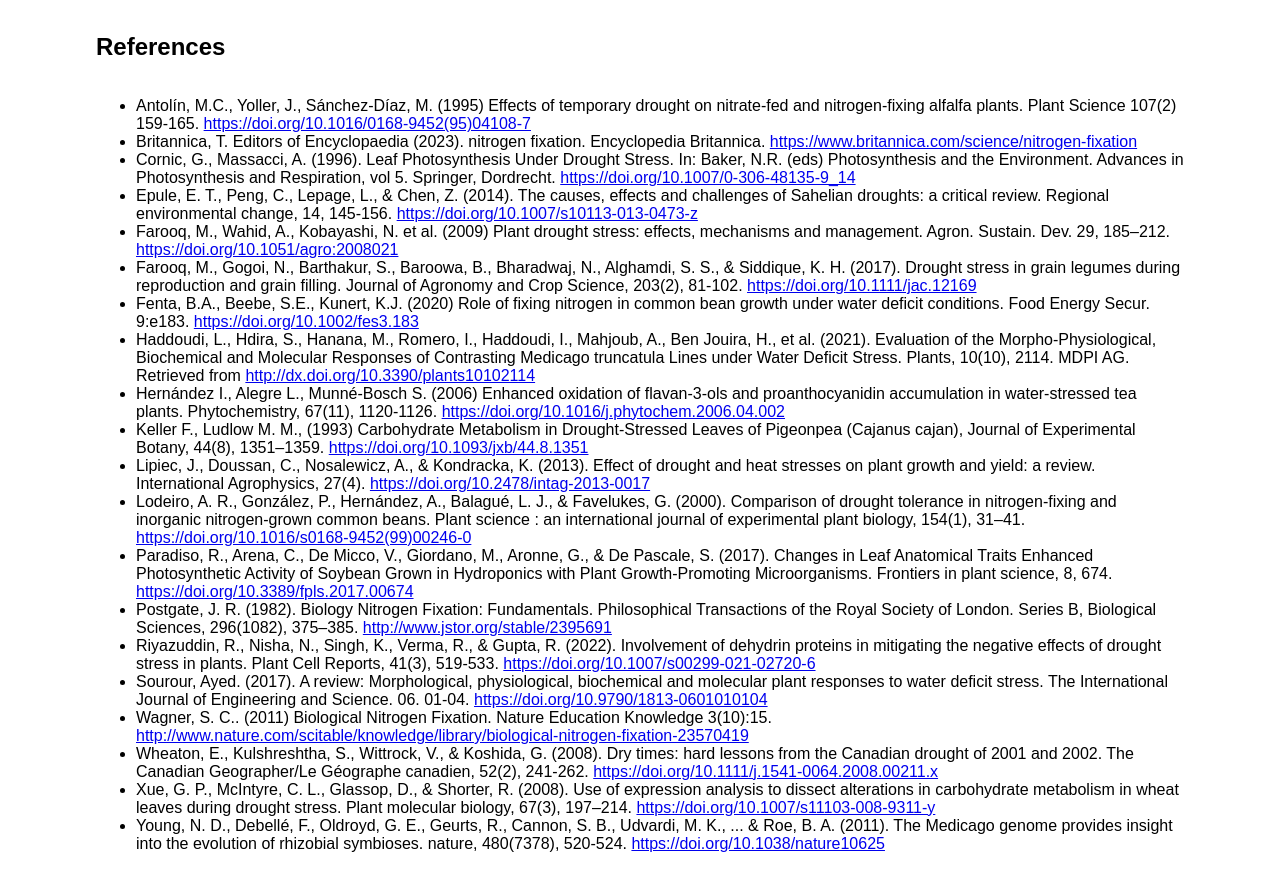
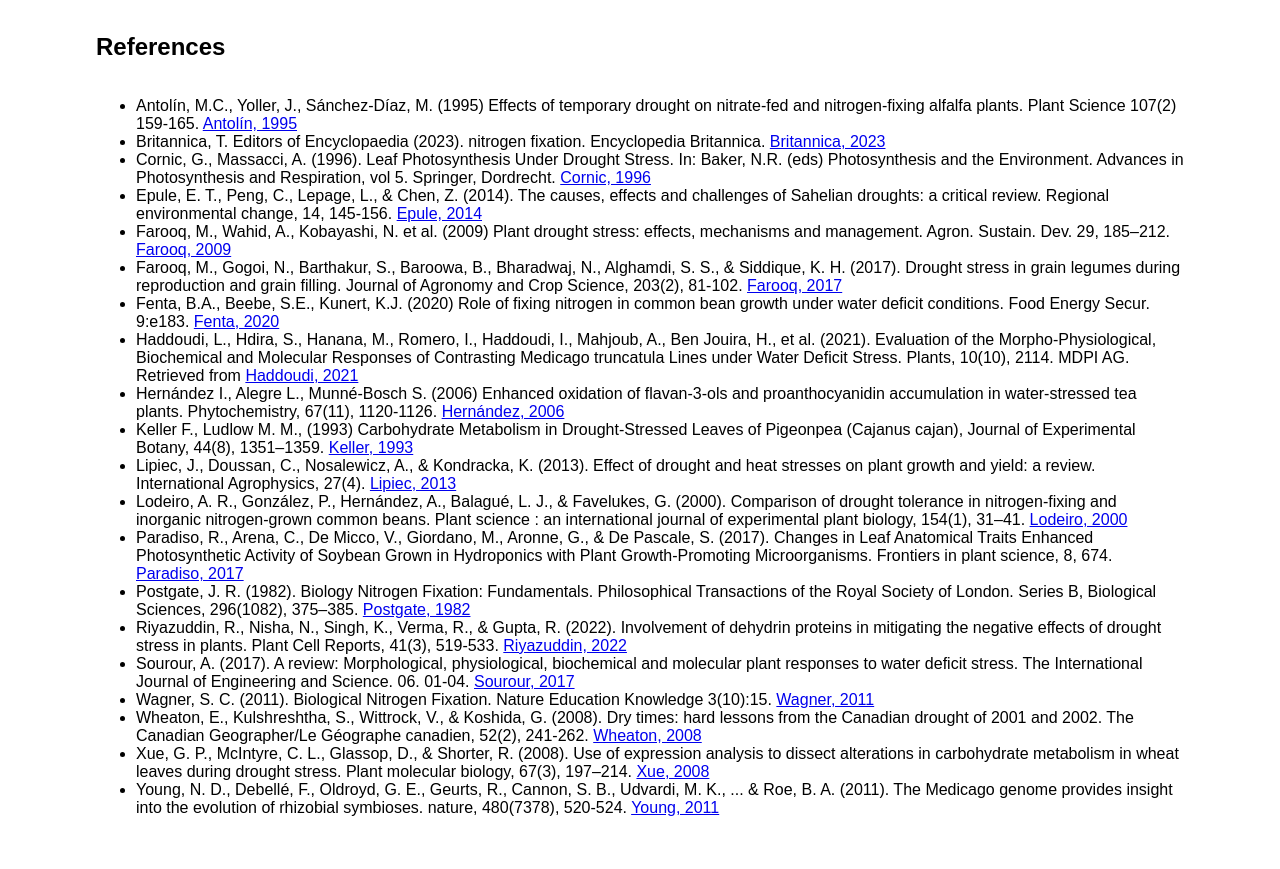
Before and after one commit to marcorampin/MEC7-Ecology-Ecosystems-Lab, a plain HTML site: page index.html in a window 1280 px wide. Shown: the part 8167-9036 px from the top of the page. After the commit the page ends 9000 px from the top, so only its background shows below. Drawn offline with nearby package versions, Linux system fonts and the light colour scheme.

Commit message:
Changed references links

```diff
--- a/index.html
+++ b/index.html
@@ -175,26 +175,26 @@ chlorophyll b is one of the pigments most sensitive to degradation during water-
    	<div id="references-page" class="grid">
    		<h2 id="references-title">References</h2>
    		<ul>
-   			<li>Antolín, M.C., Yoller, J., Sánchez-Díaz, M. (1995) Effects of temporary drought on nitrate-fed and nitrogen-fixing alfalfa plants. Plant Science 107(2) 159-165. <a href="https://doi.org/10.1016/0168-9452(95)04108-7">https://doi.org/10.1016/0168-9452(95)04108-7</a>
-   			<li>Britannica, T. Editors of Encyclopaedia (2023). nitrogen fixation. Encyclopedia Britannica. <a href="https://www.britannica.com/science/nitrogen-fixation">https://www.britannica.com/science/nitrogen-fixation</a>
-   			<li>Cornic, G., Massacci, A. (1996). Leaf Photosynthesis Under Drought Stress. In: Baker, N.R. (eds) Photosynthesis and the Environment. Advances in Photosynthesis and Respiration, vol 5. Springer, Dordrecht. <a href="https://doi.org/10.1007/0-306-48135-9_14">https://doi.org/10.1007/0-306-48135-9_14</a>
-   			<li>Epule, E. T., Peng, C., Lepage, L., & Chen, Z. (2014). The causes, effects and challenges of Sahelian droughts: a critical review. Regional environmental change, 14, 145-156. <a href="https://doi.org/10.1007/s10113-013-0473-z">https://doi.org/10.1007/s10113-013-0473-z</a>
-   			<li>Farooq, M., Wahid, A., Kobayashi, N. et al. (2009) Plant drought stress: effects, mechanisms and management. Agron. Sustain. Dev. 29, 185–212. <a href="https://doi.org/10.1051/agro:2008021">https://doi.org/10.1051/agro:2008021</a>
-   			<li>Farooq, M., Gogoi, N., Barthakur, S., Baroowa, B., Bharadwaj, N., Alghamdi, S. S., & Siddique, K. H. (2017). Drought stress in grain legumes during reproduction and grain filling. Journal of Agronomy and Crop Science, 203(2), 81-102. <a href="https://doi.org/10.1111/jac.12169">https://doi.org/10.1111/jac.12169</a>
-   			<li>Fenta, B.A., Beebe, S.E., Kunert, K.J. (2020) Role of fixing nitrogen in common bean growth under water deficit conditions. Food Energy Secur. 9:e183. <a href="https://doi.org/10.1002/fes3.183">https://doi.org/10.1002/fes3.183</a>
-   			<li>Haddoudi, L., Hdira, S., Hanana, M., Romero, I., Haddoudi, I., Mahjoub, A., Ben Jouira, H., et al. (2021). Evaluation of the Morpho-Physiological, Biochemical and Molecular Responses of Contrasting Medicago truncatula Lines under Water Deficit Stress. Plants, 10(10), 2114. MDPI AG. Retrieved from <a href="http://dx.doi.org/10.3390/plants10102114">http://dx.doi.org/10.3390/plants10102114</a>
-   			<li>Hernández I., Alegre L., Munné-Bosch S. (2006) Enhanced oxidation of flavan-3-ols and proanthocyanidin accumulation in water-stressed tea plants. Phytochemistry, 67(11), 1120-1126. <a href="https://doi.org/10.1016/j.phytochem.2006.04.002">https://doi.org/10.1016/j.phytochem.2006.04.002</a>
-   			<li>Keller  F., Ludlow M. M., (1993) Carbohydrate Metabolism in Drought-Stressed Leaves of Pigeonpea (Cajanus cajan), Journal of Experimental Botany, 44(8), 1351–1359. <a href="https://doi.org/10.1093/jxb/44.8.1351">https://doi.org/10.1093/jxb/44.8.1351</a>
-   			<li>Lipiec, J., Doussan, C., Nosalewicz, A., & Kondracka, K. (2013). Effect of drought and heat stresses on plant growth and yield: a review. International Agrophysics, 27(4). <a href="https://doi.org/10.2478/intag-2013-0017">https://doi.org/10.2478/intag-2013-0017</a>
-   			<li>Lodeiro, A. R., González, P., Hernández, A., Balagué, L. J., & Favelukes, G. (2000). Comparison of drought tolerance in nitrogen-fixing and inorganic nitrogen-grown common beans. Plant science : an international journal of experimental plant biology, 154(1), 31–41. <a href="https://doi.org/10.1016/s0168-9452(99)00246-0">https://doi.org/10.1016/s0168-9452(99)00246-0</a>
-   			<li>Paradiso, R., Arena, C., De Micco, V., Giordano, M., Aronne, G., & De Pascale, S. (2017). Changes in Leaf Anatomical Traits Enhanced Photosynthetic Activity of Soybean Grown in Hydroponics with Plant Growth-Promoting Microorganisms. Frontiers in plant science, 8, 674. <a href="https://doi.org/10.3389/fpls.2017.00674">https://doi.org/10.3389/fpls.2017.00674</a>
-   			<li>Postgate, J. R. (1982). Biology Nitrogen Fixation: Fundamentals. Philosophical Transactions of the Royal Society of London. Series B, Biological Sciences, 296(1082), 375–385. <a href="http://www.jstor.org/stable/2395691">http://www.jstor.org/stable/2395691</a>
-   			<li>Riyazuddin, R., Nisha, N., Singh, K., Verma, R., & Gupta, R. (2022). Involvement of dehydrin proteins in mitigating the negative effects of drought stress in plants. Plant Cell Reports, 41(3), 519-533. <a href="https://doi.org/10.1007/s00299-021-02720-6">https://doi.org/10.1007/s00299-021-02720-6</a>
-   			<li>Sourour, Ayed. (2017). A review: Morphological, physiological, biochemical and molecular plant responses to water deficit stress. The International Journal of Engineering and Science. 06. 01-04. <a href="https://doi.org/10.9790/1813-0601010104">https://doi.org/10.9790/1813-0601010104</a>
-   			<li>Wagner, S. C.. (2011) Biological Nitrogen Fixation. Nature Education Knowledge 3(10):15. <a href="http://www.nature.com/scitable/knowledge/library/biological-nitrogen-fixation-23570419">http://www.nature.com/scitable/knowledge/library/biological-nitrogen-fixation-23570419</a>
-   			<li>Wheaton, E., Kulshreshtha, S., Wittrock, V., & Koshida, G. (2008). Dry times: hard lessons from the Canadian drought of 2001 and 2002. The Canadian Geographer/Le Géographe canadien, 52(2), 241-262. <a href="https://doi.org/10.1111/j.1541-0064.2008.00211.x">https://doi.org/10.1111/j.1541-0064.2008.00211.x</a>
-   			<li>Xue, G. P., McIntyre, C. L., Glassop, D., & Shorter, R. (2008). Use of expression analysis to dissect alterations in carbohydrate metabolism in wheat leaves during drought stress. Plant molecular biology, 67(3), 197–214. <a href="https://doi.org/10.1007/s11103-008-9311-y">https://doi.org/10.1007/s11103-008-9311-y</a>
-   			<li>Young, N. D., Debellé, F., Oldroyd, G. E., Geurts, R., Cannon, S. B., Udvardi, M. K., ... & Roe, B. A. (2011). The Medicago genome provides insight into the evolution of rhizobial symbioses. nature, 480(7378), 520-524. <a href="https://doi.org/10.1038/nature10625">https://doi.org/10.1038/nature10625</a>
+   			<li>Antolín, M.C., Yoller, J., Sánchez-Díaz, M. (1995) Effects of temporary drought on nitrate-fed and nitrogen-fixing alfalfa plants. Plant Science 107(2) 159-165. <a href="https://doi.org/10.1016/0168-9452(95)04108-7">Antolín, 1995</a>
+   			<li>Britannica, T. Editors of Encyclopaedia (2023). nitrogen fixation. Encyclopedia Britannica. <a href="https://www.britannica.com/science/nitrogen-fixation">Britannica, 2023</a>
+   			<li>Cornic, G., Massacci, A. (1996). Leaf Photosynthesis Under Drought Stress. In: Baker, N.R. (eds) Photosynthesis and the Environment. Advances in Photosynthesis and Respiration, vol 5. Springer, Dordrecht. <a href="https://doi.org/10.1007/0-306-48135-9_14">Cornic, 1996</a>
+   			<li>Epule, E. T., Peng, C., Lepage, L., & Chen, Z. (2014). The causes, effects and challenges of Sahelian droughts: a critical review. Regional environmental change, 14, 145-156. <a href="https://doi.org/10.1007/s10113-013-0473-z">Epule, 2014</a>
+   			<li>Farooq, M., Wahid, A., Kobayashi, N. et al. (2009) Plant drought stress: effects, mechanisms and management. Agron. Sustain. Dev. 29, 185–212. <a href="https://doi.org/10.1051/agro:2008021">Farooq, 2009</a>
+   			<li>Farooq, M., Gogoi, N., Barthakur, S., Baroowa, B., Bharadwaj, N., Alghamdi, S. S., & Siddique, K. H. (2017). Drought stress in grain legumes during reproduction and grain filling. Journal of Agronomy and Crop Science, 203(2), 81-102. <a href="https://doi.org/10.1111/jac.12169">Farooq, 2017</a>
+   			<li>Fenta, B.A., Beebe, S.E., Kunert, K.J. (2020) Role of fixing nitrogen in common bean growth under water deficit conditions. Food Energy Secur. 9:e183. <a href="https://doi.org/10.1002/fes3.183">Fenta, 2020</a>
+   			<li>Haddoudi, L., Hdira, S., Hanana, M., Romero, I., Haddoudi, I., Mahjoub, A., Ben Jouira, H., et al. (2021). Evaluation of the Morpho-Physiological, Biochemical and Molecular Responses of Contrasting Medicago truncatula Lines under Water Deficit Stress. Plants, 10(10), 2114. MDPI AG. Retrieved from <a href="http://dx.doi.org/10.3390/plants10102114">Haddoudi, 2021</a>
+   			<li>Hernández I., Alegre L., Munné-Bosch S. (2006) Enhanced oxidation of flavan-3-ols and proanthocyanidin accumulation in water-stressed tea plants. Phytochemistry, 67(11), 1120-1126. <a href="https://doi.org/10.1016/j.phytochem.2006.04.002">Hernández, 2006</a>
+   			<li>Keller  F., Ludlow M. M., (1993) Carbohydrate Metabolism in Drought-Stressed Leaves of Pigeonpea (Cajanus cajan), Journal of Experimental Botany, 44(8), 1351–1359. <a href="https://doi.org/10.1093/jxb/44.8.1351">Keller, 1993</a>
+   			<li>Lipiec, J., Doussan, C., Nosalewicz, A., & Kondracka, K. (2013). Effect of drought and heat stresses on plant growth and yield: a review. International Agrophysics, 27(4). <a href="https://doi.org/10.2478/intag-2013-0017">Lipiec, 2013</a>
+   			<li>Lodeiro, A. R., González, P., Hernández, A., Balagué, L. J., & Favelukes, G. (2000). Comparison of drought tolerance in nitrogen-fixing and inorganic nitrogen-grown common beans. Plant science : an international journal of experimental plant biology, 154(1), 31–41. <a href="https://doi.org/10.1016/s0168-9452(99)00246-0">Lodeiro, 2000</a>
+   			<li>Paradiso, R., Arena, C., De Micco, V., Giordano, M., Aronne, G., & De Pascale, S. (2017). Changes in Leaf Anatomical Traits Enhanced Photosynthetic Activity of Soybean Grown in Hydroponics with Plant Growth-Promoting Microorganisms. Frontiers in plant science, 8, 674. <a href="https://doi.org/10.3389/fpls.2017.00674">Paradiso, 2017</a>
+   			<li>Postgate, J. R. (1982). Biology Nitrogen Fixation: Fundamentals. Philosophical Transactions of the Royal Society of London. Series B, Biological Sciences, 296(1082), 375–385. <a href="http://www.jstor.org/stable/2395691">Postgate, 1982</a>
+   			<li>Riyazuddin, R., Nisha, N., Singh, K., Verma, R., & Gupta, R. (2022). Involvement of dehydrin proteins in mitigating the negative effects of drought stress in plants. Plant Cell Reports, 41(3), 519-533. <a href="https://doi.org/10.1007/s00299-021-02720-6">Riyazuddin, 2022</a>
+   			<li>Sourour, A. (2017). A review: Morphological, physiological, biochemical and molecular plant responses to water deficit stress. The International Journal of Engineering and Science. 06. 01-04. <a href="https://doi.org/10.9790/1813-0601010104">Sourour, 2017</a>
+   			<li>Wagner, S. C. (2011). Biological Nitrogen Fixation. Nature Education Knowledge 3(10):15. <a href="http://www.nature.com/scitable/knowledge/library/biological-nitrogen-fixation-23570419">Wagner, 2011</a>
+   			<li>Wheaton, E., Kulshreshtha, S., Wittrock, V., & Koshida, G. (2008). Dry times: hard lessons from the Canadian drought of 2001 and 2002. The Canadian Geographer/Le Géographe canadien, 52(2), 241-262. <a href="https://doi.org/10.1111/j.1541-0064.2008.00211.x">Wheaton, 2008</a>
+   			<li>Xue, G. P., McIntyre, C. L., Glassop, D., & Shorter, R. (2008). Use of expression analysis to dissect alterations in carbohydrate metabolism in wheat leaves during drought stress. Plant molecular biology, 67(3), 197–214. <a href="https://doi.org/10.1007/s11103-008-9311-y">Xue, 2008</a>
+   			<li>Young, N. D., Debellé, F., Oldroyd, G. E., Geurts, R., Cannon, S. B., Udvardi, M. K., ... & Roe, B. A. (2011). The Medicago genome provides insight into the evolution of rhizobial symbioses. nature, 480(7378), 520-524. <a href="https://doi.org/10.1038/nature10625">Young, 2011</a>
    		</ul>
    	</div>
    </body>
```
